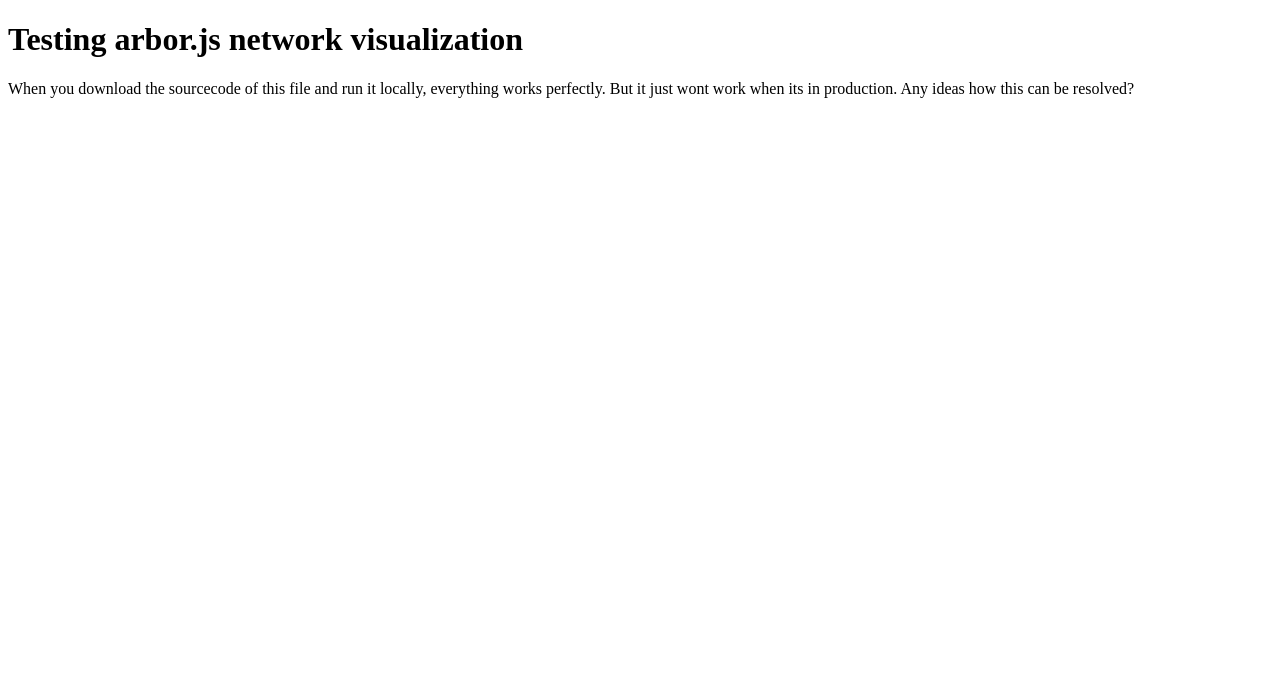
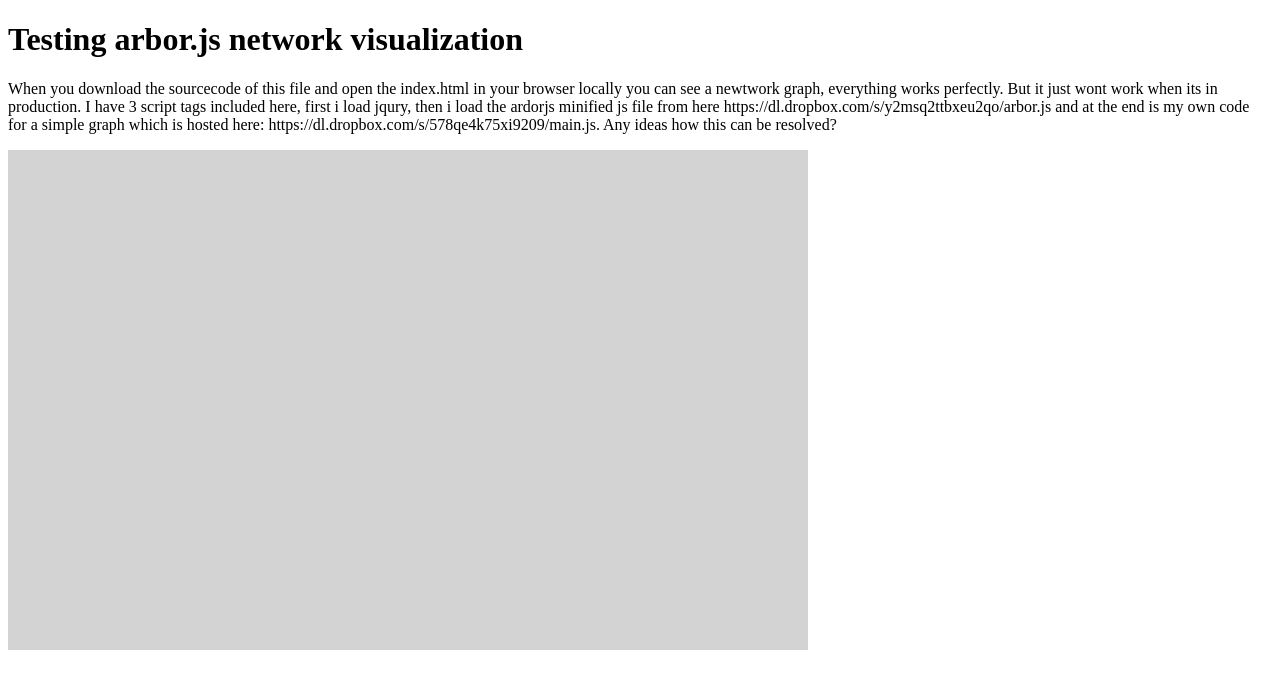
Before and after one commit to dcts/arbor-js-test, a plain HTML site: page index.html in a window 1280 px wide. Drawn offline with nearby package versions, Linux system fonts and the light colour scheme.

Commit message:
Update index.html

```diff
--- a/index.html
+++ b/index.html
@@ -6,8 +6,8 @@
 </head>
 <body>
   <h1>Testing arbor.js network visualization</h1>
-  <p>When you download the sourcecode of this file and run it locally, everything works perfectly. But it just wont work when its in production. Any ideas how this can be resolved?</p>
-  <canvas id="viewport" width="800" height="500"></canvas>
+  <p>When you download the sourcecode of this file and open the index.html in your browser locally you can see a newtwork graph, everything works perfectly. But it just wont work when its in production. I have 3 script tags included here, first i load jqury, then i load the ardorjs minified js file from here https://dl.dropbox.com/s/y2msq2ttbxeu2qo/arbor.js and at the end is my own code for a simple graph which is hosted here: https://dl.dropbox.com/s/578qe4k75xi9209/main.js. Any ideas how this can be resolved?</p>
+  <canvas id="viewport" width="800" height="500" style="background-color: lightgrey;"></canvas>
   <script src="https://ajax.googleapis.com/ajax/libs/jquery/1.6.1/jquery.min.js"></script>
   <!-- run from the minified library file: -->
   <script src="https://dl.dropbox.com/s/y2msq2ttbxeu2qo/arbor.js"></script>
```
